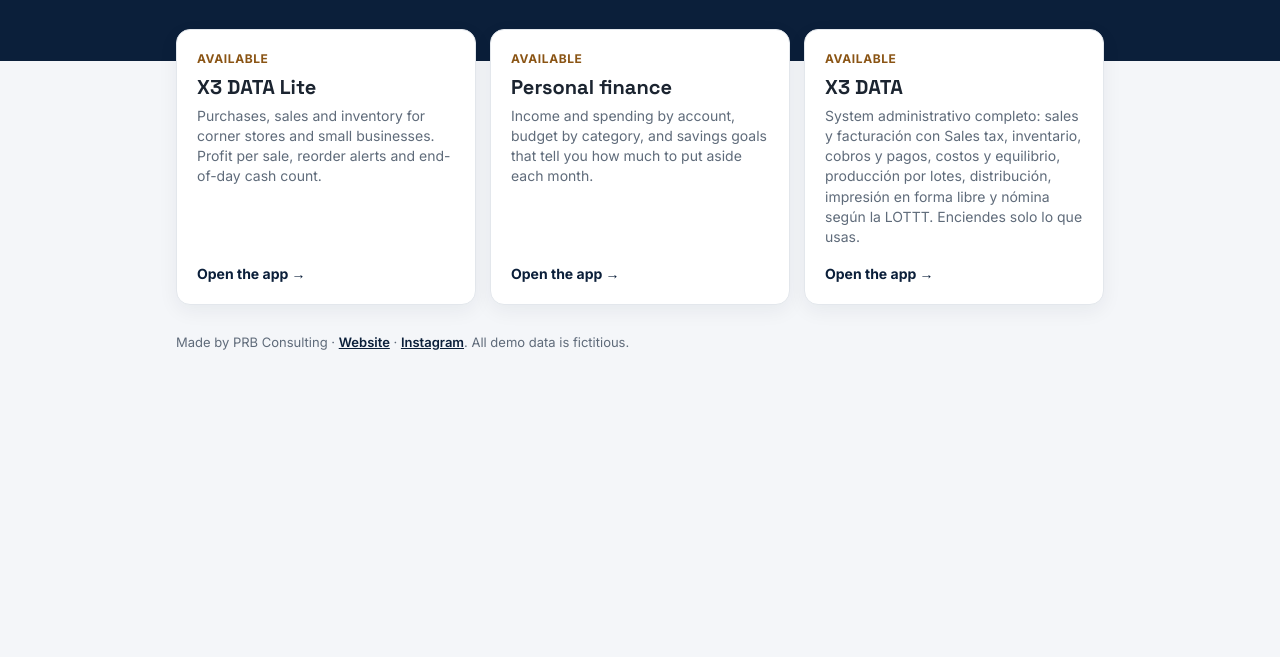
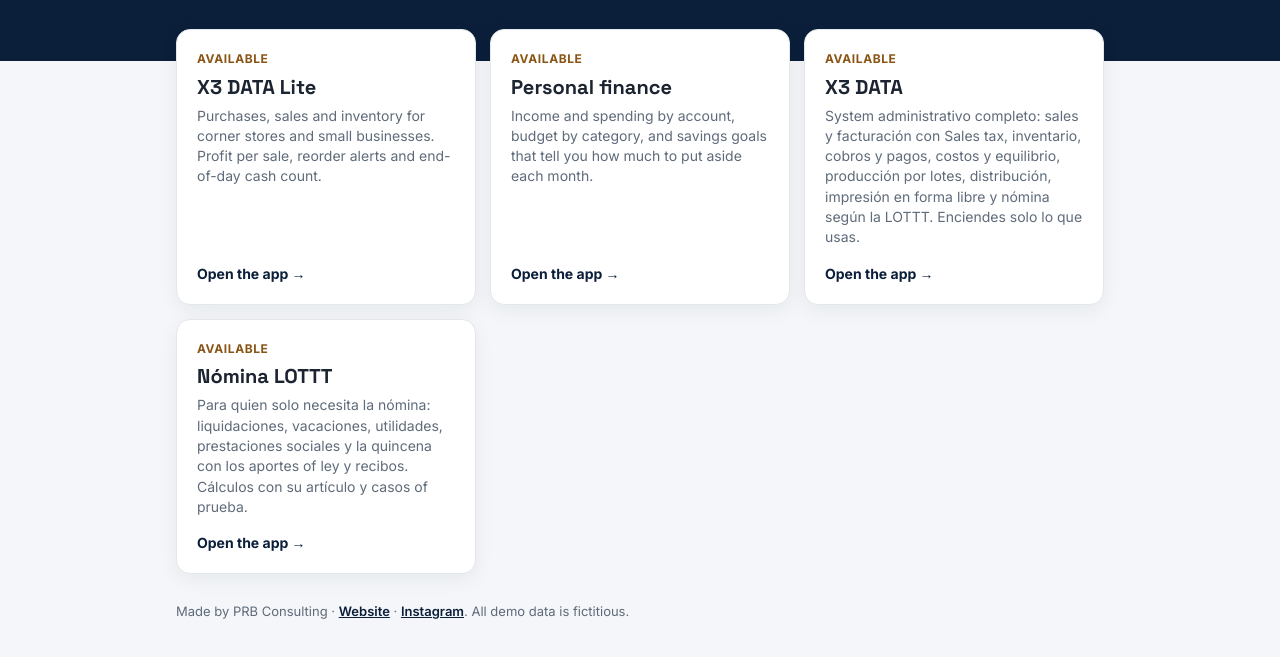
Before and after one commit to PRBConsulting/prbconsulting.github.io, a plain HTML site: page index.html in a window 1280 px wide. Shown: the part 279-936 px from the top of the page. Before the commit the page ends 800 px from the top, so only its background shows below. Drawn offline with Linux system fonts and the light colour scheme.

Commit message:
Portada: tarjeta de la app de Nomina

```diff
--- a/index.html
+++ b/index.html
@@ -40,6 +40,7 @@ a.app-c:hover,a.app-c:focus-visible{border-color:var(--gold);outline:none}
   <a class="app-c" href="x3-lite/"><em>Disponible</em><b>X3 DATA Lite</b><span>Compras, ventas e inventario para bodegas y negocios pequeños. Precios en $ y Bs con la tasa del día, ganancia por venta y cierre de caja.</span><span class="go">Abrir la app →</span></a>
   <a class="app-c" href="finanzas/"><em>Disponible</em><b>Finanzas personales</b><span>Ingresos y gastos en $ y Bs, saldo por cuenta, presupuesto por categoría y metas de ahorro con cuánto guardar cada mes.</span><span class="go">Abrir la app →</span></a>
   <a class="app-c" href="x3/"><em>Disponible</em><b>X3 DATA</b><span>Sistema administrativo completo: ventas y facturación con IVA, inventario, cobros y pagos, costos y equilibrio, producción por lotes, distribución, impresión en forma libre y nómina según la LOTTT. Enciendes solo lo que usas.</span><span class="go">Abrir la app →</span></a>
+  <a class="app-c" href="nomina/"><em>Disponible</em><b>Nómina LOTTT</b><span>Para quien solo necesita la nómina: liquidaciones, vacaciones, utilidades, prestaciones sociales y la quincena con los aportes de ley y recibos. Cálculos con su artículo y casos de prueba.</span><span class="go">Abrir la app →</span></a>
 </div>
 <p class="note">Hecho por PRB Consulting · <a href="https://prb-consulting.webflow.io/" target="_blank" rel="noopener">Sitio web</a> · <a href="https://www.instagram.com/prbconsulting/" target="_blank" rel="noopener">Instagram</a>. Todos los datos de las demos son ficticios.</p>
 </main>
```
